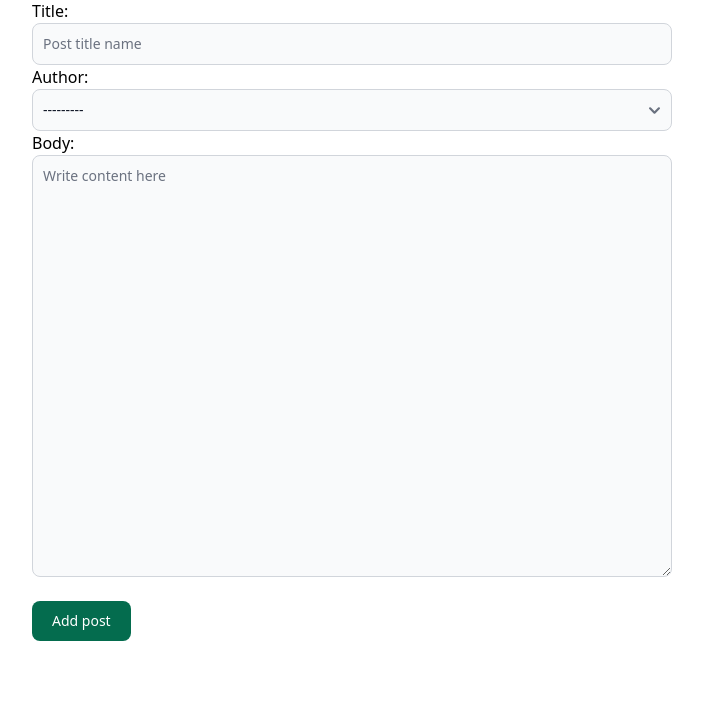
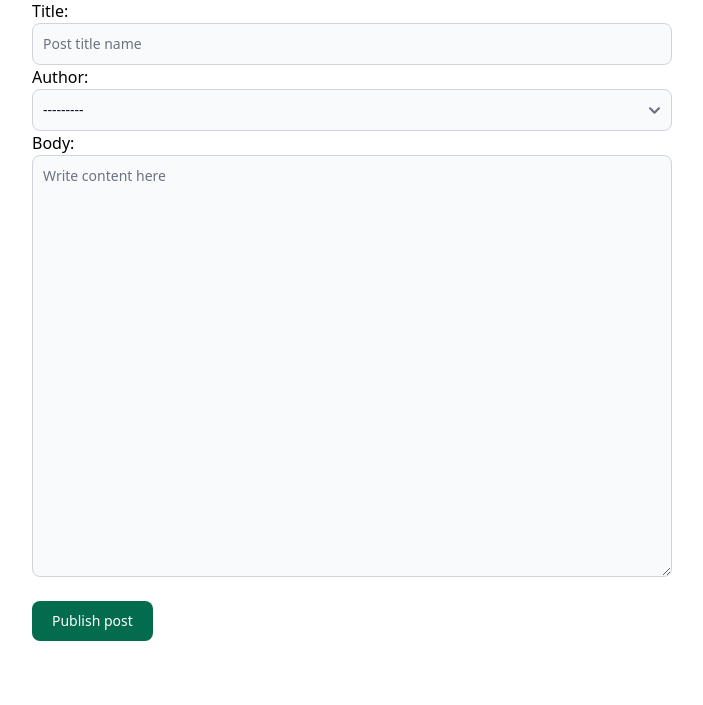
Before and after one commit to sphinx-austin/blogging-platform, a Django app: page /addpost/ in a window 1280 px wide. Shown: the part 173-878 px from the top of the page, without its empty margins (288-991 px from the left). Run offline with Django 4.2, Linux system fonts and the light colour scheme; style sheets or scripts are compiled from the project's sources; some libraries are stand-ins or nearby versions.

Commit message:
update content

```diff
--- a/templates/posts/add_post.html
+++ b/templates/posts/add_post.html
@@ -81,7 +81,7 @@
         type="submit"
         class="inline-flex items-center px-5 py-2.5 mt-4 sm:mt-6 text-sm font-medium text-center text-white bg-green-700 rounded-lg focus:ring-4 focus:ring-green-200 dark:focus:ring-green-900 hover:bg-green-800"
       >
-        Add post
+        Publish post
       </button>
     </form>
   </div>
```
